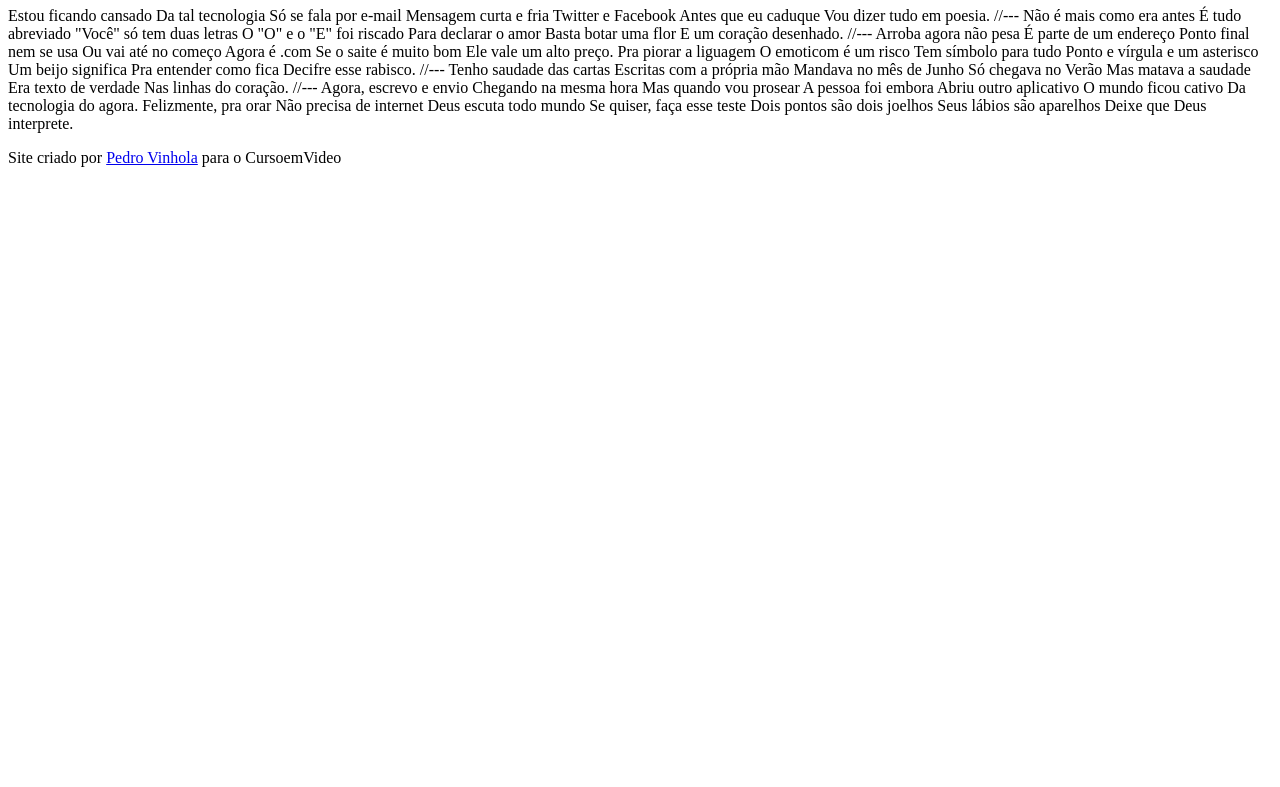
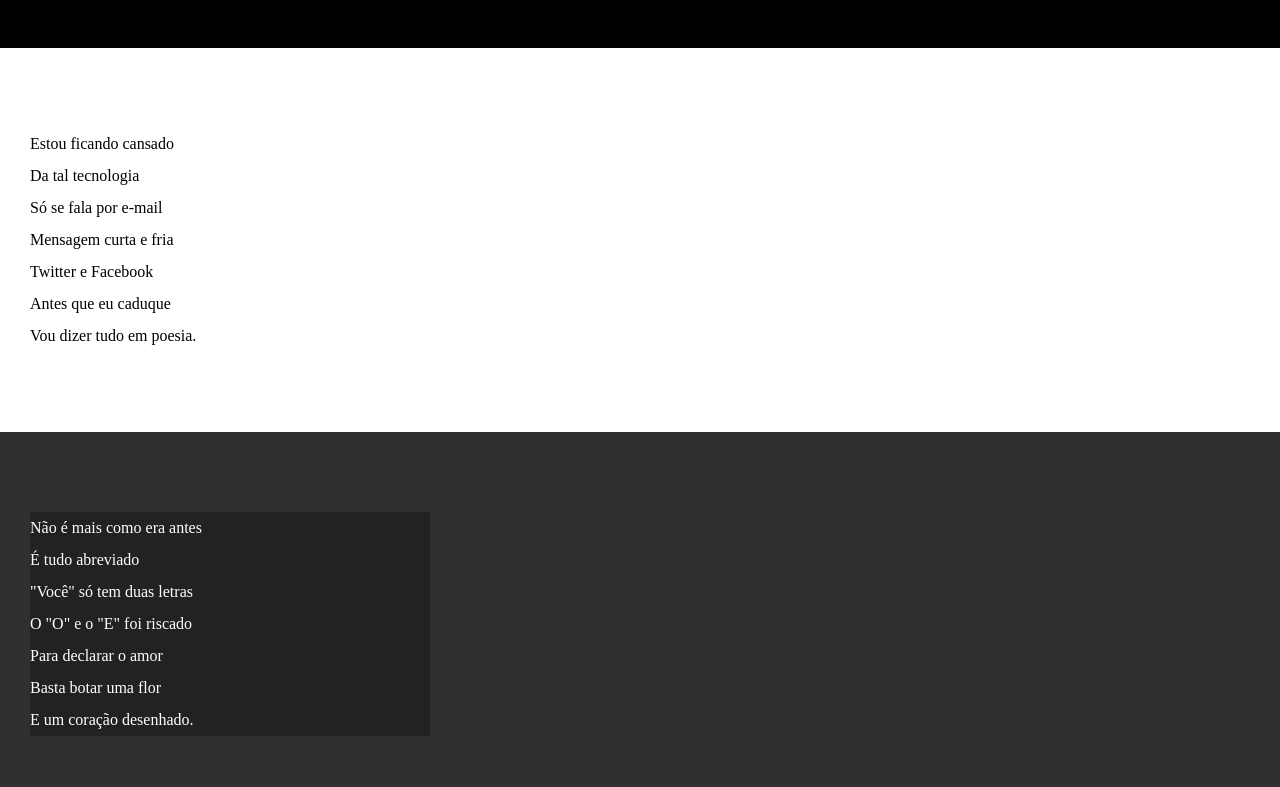
Before and after one commit to Vinholaa/html-css, a plain HTML site: page exercicios/desafio cordel/index.html in a window 1280 px wide. Shown: the part 107-894 px from the top of the page. Before the commit the page ends 800 px from the top, so only its background shows below. Drawn offline with Linux system fonts and the light colour scheme.

Commit message:
atualizei estilos e textos

```diff
--- /dev/null
+++ b/exercicios/desafio cordel/estilo/style.css
@@ -0,0 +1,65 @@
+@charset "UTF-8";
+
+*{
+    margin: 0px;
+    padding: 0px;
+}
+
+html, body{
+    min-height: 100vh;
+    background-color: darkgray;
+}
+
+header{
+    color: white;
+    background-color: black;
+    text-align: center;
+}
+
+header > h1{
+    padding-top: 50px;
+    font-variant: small-caps;
+}
+
+header > p {
+    padding-bottom: 50px;
+}
+
+header a, footer a{
+    color: white;
+    text-decoration: none;
+    font-weight: bolder;
+}
+
+ header a:hover, footeer a:hover{
+    text-decoration: underline;
+}
+
+section{
+    padding-top: 10vh;
+    padding-bottom: 10vh;
+    padding-left: 30px;
+    line-height: 2em;
+}
+
+section.normal {
+    background-color: white;
+    color: black;
+}
+
+section.imagem{
+    background-color: rgb(48, 48, 48);
+    color: white;
+}
+
+section.imagem > p{
+    width: 400px;
+    background-color: rgba(0, 0, 0, 0.295);
+}
+
+footer {
+    color: white;
+    background-color: black;
+    text-align: center;
+    padding: 10px;
+}
--- a/exercicios/desafio cordel/index.html
+++ b/exercicios/desafio cordel/index.html
@@ -4,6 +4,7 @@
     <meta charset="UTF-8">
     <meta name="viewport" content="width=device-width, initial-scale=1.0">
     <title>Cordel Moderno</title>
+    <link rel="stylesheet" href="estilo/style.css">
 </head>
 <body>
     <header>
@@ -11,69 +12,94 @@
         <p>Por <a href="https://www.recantodasletras.com.br/poesias/3186743" target="_blank">Milton Duarte</a></p>
     </header>
 
-    Estou ficando cansado
-    Da tal tecnologia
-    Só se fala por e-mail
-    Mensagem curta e fria
-    Twitter e Facebook
-    Antes que eu caduque
-    Vou dizer tudo em poesia.
+    <section class="normal">
+        <p>
+            Estou ficando cansado <br>
+            Da tal tecnologia <br>
+            Só se fala por e-mail <br>
+            Mensagem curta e fria <br>
+            Twitter e Facebook <br>
+            Antes que eu caduque <br>
+            Vou dizer tudo em poesia.
+        </p>
+    </section>
 
-    //---
 
-    Não é mais como era antes
-    É tudo abreviado
-    "Você" só tem duas letras
-    O "O" e o "E" foi riscado
-    Para declarar o amor
-    Basta botar uma flor
-    E um coração desenhado.
+    <section class="imagem">
+        <p>
+            Não é mais como era antes <br>
+            É tudo abreviado <br>
+            "Você" só tem duas letras <br>
+            O "O" e o "E" foi riscado <br>
+            Para declarar o amor <br>
+            Basta botar uma flor <br>
+            E um coração desenhado.
+        </p>
+    </section>
 
-    //---
 
-    Arroba agora não pesa
-    É parte de um endereço
-    Ponto final nem se usa
-    Ou vai até no começo
-    Agora é .com
-    Se o saite é muito bom
-    Ele vale um alto preço.
+    <section class="normal">
 
-    Pra piorar a liguagem
-    O emoticom é um risco
-    Tem símbolo para tudo
-    Ponto e vírgula e um asterisco
-    Um beijo significa
-    Pra entender como fica
-    Decifre esse rabisco.
+        <p>
+            Arroba agora não pesa <br>
+            É parte de um endereço <br>
+            Ponto final nem se usa <br>
+            Ou vai até no começo <br>
+            Agora é .com <br>
+            Se o saite é muito bom <br>
+                Ele vale um alto preço. <br>
+        </p>
 
-    //---
+        <p>
+            Pra piorar a liguagem <br>
+            O emoticom é um risco <br>
+            Tem símbolo para tudo <br>
+            Ponto e vírgula e um asterisco <br>
+            Um beijo significa <br>
+            Pra entender como fica <br>
+            Decifre esse rabisco.
+        </p>
 
-    Tenho saudade das cartas
-    Escritas com a própria mão
-    Mandava no mês de Junho
-    Só chegava no Verão
-    Mas matava a saudade
-    Era texto de verdade
-    Nas linhas do coração.
+    </section>
 
-    //---
 
-    Agora, escrevo e envio
-    Chegando na mesma hora
-    Mas quando vou prosear
-    A pessoa foi embora
-    Abriu outro aplicativo
-    O mundo ficou cativo
-    Da tecnologia do agora.
+    <section class="imagem">
+        <p>
+            Tenho saudade das cartas <br>
+            Escritas com a própria mão <br>
+            Mandava no mês de Junho <br>
+            Só chegava no Verão <br>
+            Mas matava a saudade <br>
+            Era texto de verdade <br>
+            Nas linhas do coração.
+        </p>
+    </section>
 
-    Felizmente, pra orar
-    Não precisa de internet
-    Deus escuta todo mundo
-    Se quiser, faça esse teste
-    Dois pontos são dois joelhos
-    Seus lábios são aparelhos
-    Deixe que Deus interprete.
+
+    <section class="normal">
+
+        <p>
+            Agora, escrevo e envio <br>
+            Chegando na mesma hora <br>
+            Mas quando vou prosear <br>
+            A pessoa foi embora <br>
+            Abriu outro aplicativo <br>
+                O mundo ficou cativo <br>
+            Da tecnologia do agora. <br>
+        </p>
+
+        <p>
+            Felizmente, pra orar <br>
+            Não precisa de internet <br>
+            Deus escuta todo mundo <br>
+            Se quiser, faça esse teste <br>
+            Dois pontos são dois joelhos <br>
+            Seus lábios são aparelhos <br>
+            Deixe que Deus interprete.
+        </p>
+
+    </section>
+
     <footer>
         <p>Site criado por <a href="https://github.com/Vinholaa" target="_blank">Pedro Vinhola</a> para o CursoemVideo</p>
     </footer>
```
